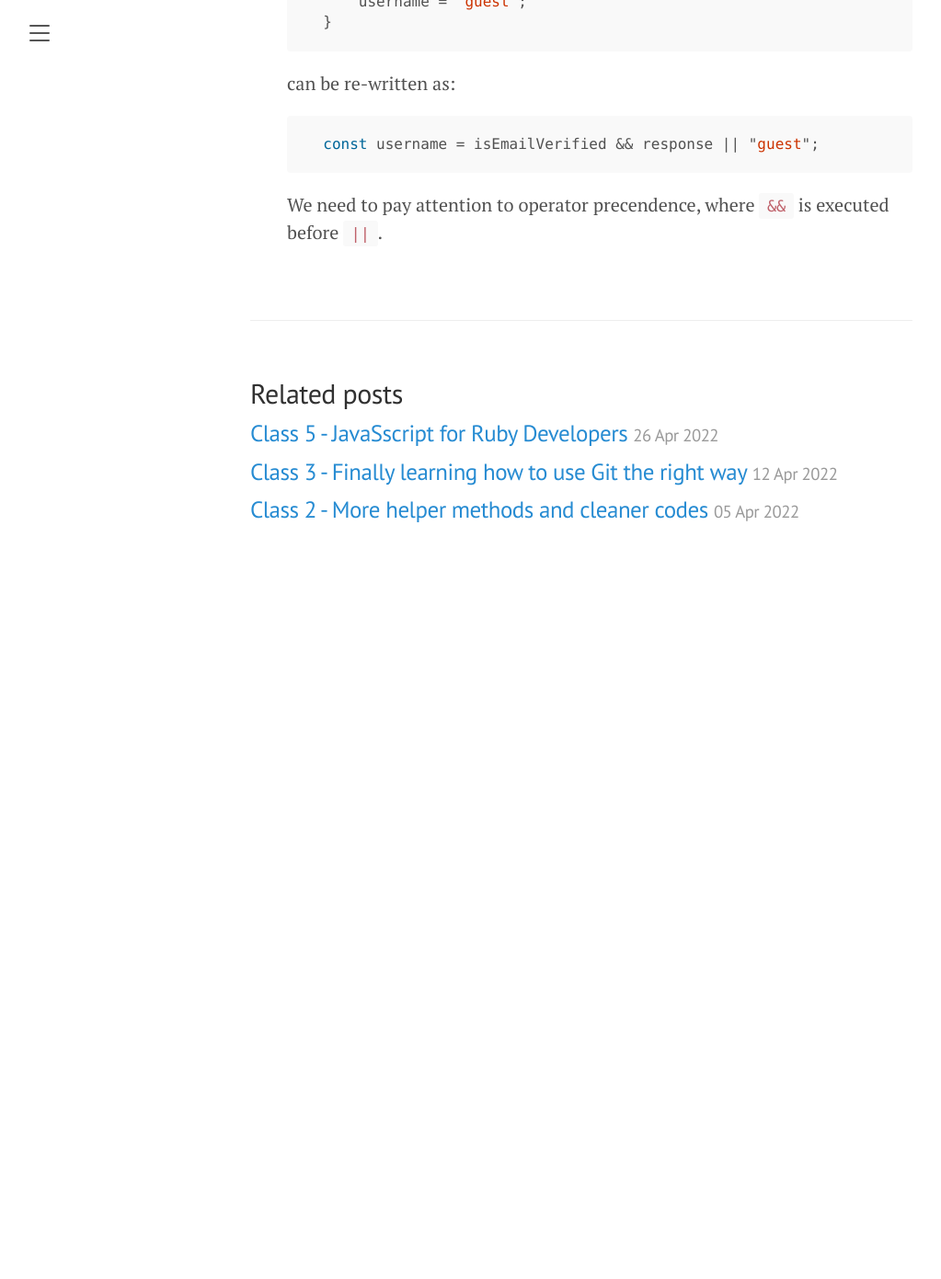
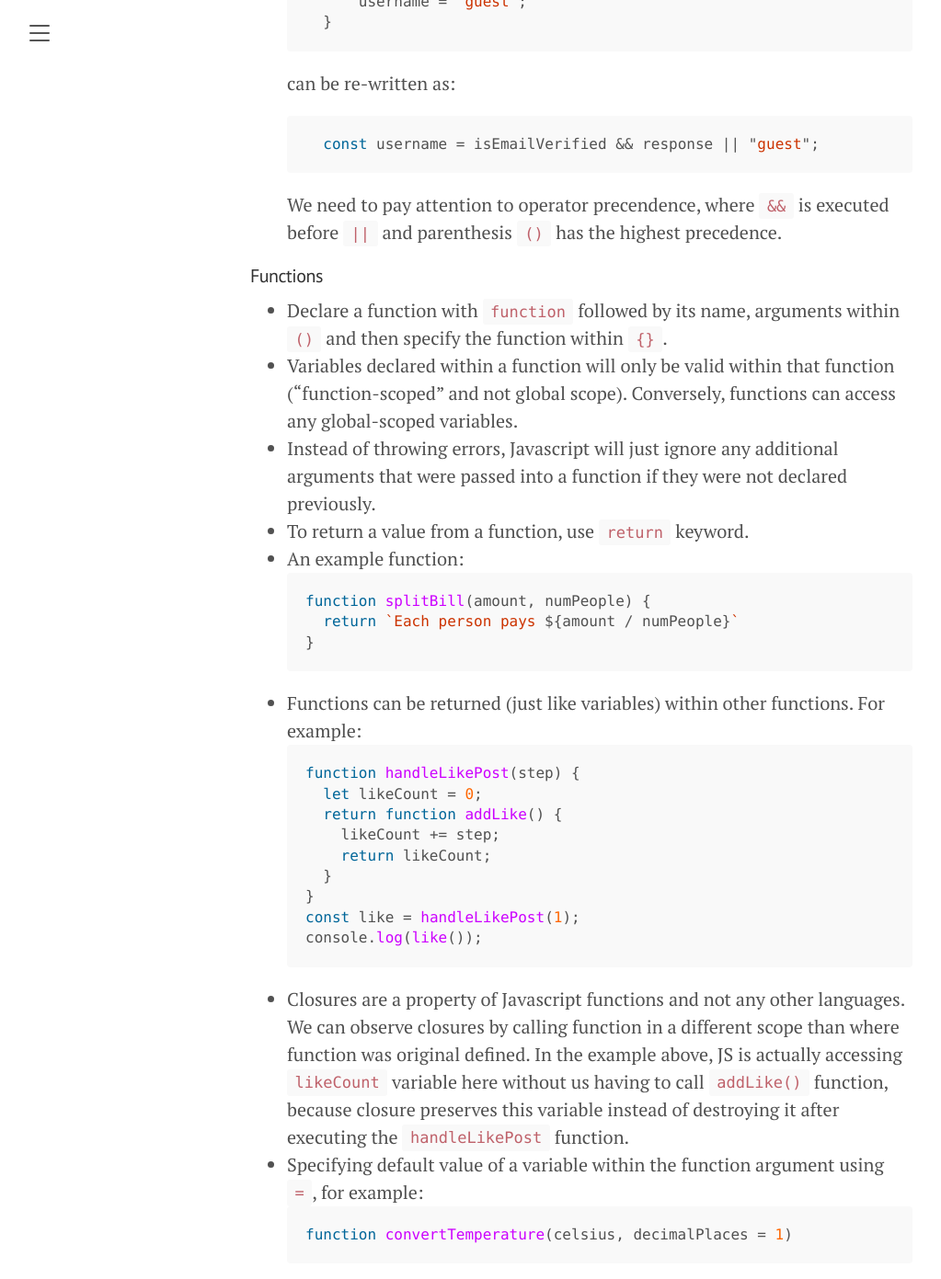
Before and after one commit to thaong91/tn-appdev-spr22, a Jekyll site: the page built from _posts/2022-04-26-learning-javascript.md, in a window 1280 px wide and 1400 px high, scrolled down 4885 px. Shown: the top 1391 px of the window at 92% size, without its empty margins (8-1031 px from the left). Built offline with Jekyll 4.4.1, drawn with Linux system fonts in a browser that asks for light colours; before the commit the page ends 5515 px from its top, so only the background shows below that; some of the changed text lies outside the part shown.

Commit message:
updated with notes on functions in JS

````diff
--- a/_posts/2022-04-26-learning-javascript.md
+++ b/_posts/2022-04-26-learning-javascript.md
@@ -163,4 +163,96 @@ switch (colorMode) {
     ```javascript
     const username = isEmailVerified && response || "guest";
     ```
-    We need to pay attention to operator precendence, where `&&` is executed before `||`.
+    We need to pay attention to operator precendence, where `&&` is executed before `||` and parenthesis `()` has the highest precedence.
+
+#### Functions
+- Declare a function with `function` followed by its name, arguments within `()` and then specify the function within `{}`.
+- Variables declared within a function will only be valid within that function ("function-scoped" and not global scope). Conversely, functions can access any global-scoped variables.
+- Instead of throwing errors, Javascript will just ignore any additional arguments that were passed into a function if they were not declared previously.
+- To return a value from a function, use `return` keyword.
+- An example function:
+  ```javascript
+  function splitBill(amount, numPeople) {
+    return `Each person pays ${amount / numPeople}`
+  }
+  ```
+- Functions can be returned (just like variables) within other functions. For example:
+  ```javascript
+  function handleLikePost(step) {
+    let likeCount = 0;
+    return function addLike() {
+      likeCount += step;
+      return likeCount;
+    }
+  }
+  const like = handleLikePost(1);
+  console.log(like());
+  ```
+- Closures are a property of Javascript functions and not any other languages. We can observe closures by calling function in a different scope than where function was original defined. In the example above, JS is actually accessing `likeCount` variable here without us having to call `addLike()` function, because closure preserves this variable instead of destroying it after executing the `handleLikePost` function.
+- Specifying default value of a variable within the function argument using `=`, for example:
+  ```javascript
+  function convertTemperature(celsius, decimalPlaces = 1)
+  ```
+- Arrow  Functions: `=>`
+    Instead of writing:
+    ```javascript
+    function capitalizeName(name) {
+    return `${name.charAt(0).toUpperCase()}${name.slice(1)}`;
+    }
+    ```
+    we can re-write this function using arrow functions:
+    ```javascript
+    const capitalize = (name) => {
+    return `${name.charAt(0).toUpperCase()}${name.slice(1)}`;
+    }
+    ```
+- We can actually drop the `()` around `(name)` and just write `name`, since there is only one variable here. But we'll need to use `()` if there are more than one variable.
+- We can also remove the `{}` and `return` keywords altogether to make the function more concise:
+    ```javascript
+    const capitalize = name => `${name.charAt(0).toUpperCase()}${name.slice(1)}`;
+    ```
+- Callback function is just a function that is called after another function and is a high-order function. For example:
+    ```javascript
+    const username = 'john';
+    const capitalize = name => `${name.charAt(0).toUpperCase()}${name.slice(1)}`;
+
+    function greetUser(name, callback) {
+      return callback(capitalize(name));
+    }
+
+    const result = greetUser(username, name => `Hi there, ${name}!`);
+    ```
+    In this case `callback` function will be called/executed after `capitalize()` function has been called. If we `console.log(result)` in this case, we'll get `Hi there, John!` as result.
+- With that, we can re-write the `splitBill` function earlier to arrow function:
+    ```javascript
+    const splitBill = (amount, numPeople) => `Each person needs to pay ${amount / numPeople}`
+    ```
+- Also, re-writing the `coundDown` function to:
+    ```javascript
+    const countdown = (startingNumber, step) => {
+      let countFromNum = startingNumber + step;
+      return () => countFromNum -= step;
+    }
+    ```
+- Partial application is particularly useful to separate functions out to more distinctive roles and increase re-usability.
+    ```javascript
+    function getData(baseUrl) {
+       return function(route) {
+         return function(callback) {
+           fetch(`${baseUrl}${route}`)
+             .then(response => response.json())
+             .then(data => callback(data));
+         }
+       }
+    }
+
+    const getSocialMediaData = getData('https://jsonplaceholder.typicode.com');
+
+    const getSocialMediaPosts = getSocialMediaData('/posts');
+    const getSocialMediaComments = getSocialMediaData('/comments');
+
+    getSocialMediaPosts(posts => {
+    posts.forEach(post => console.log(post.title));
+    });
+    ```
+- Function should be named with action verbs
````
